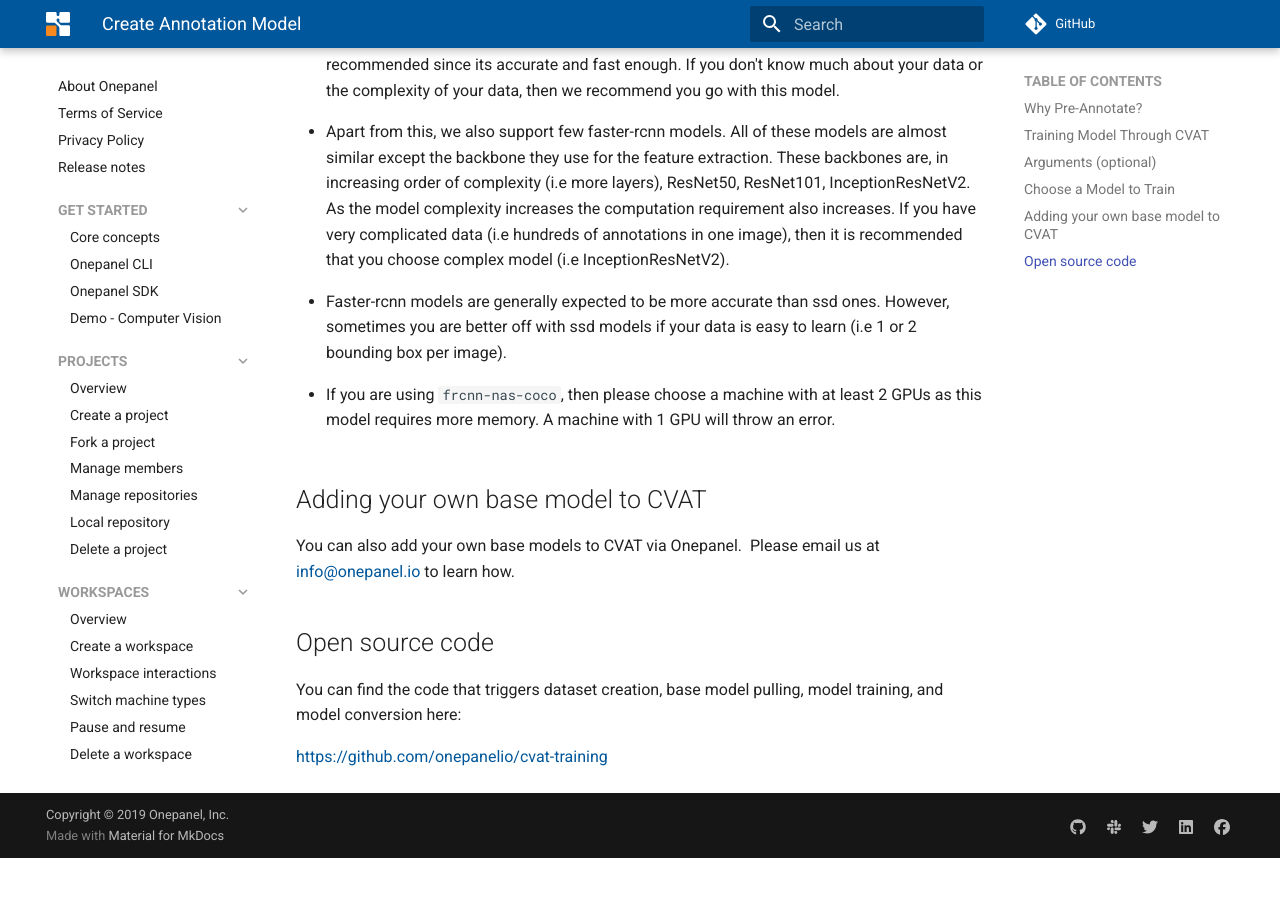
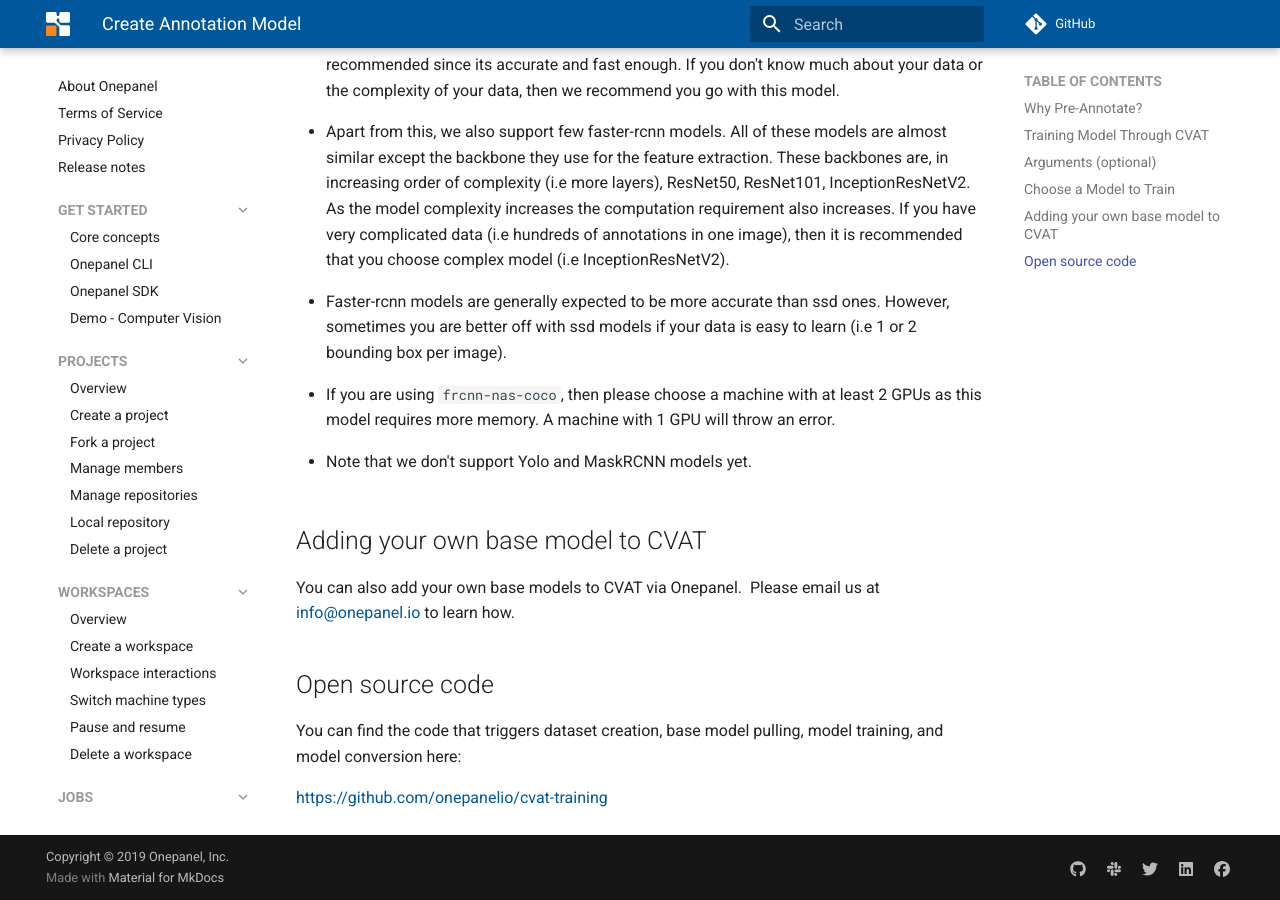
Before and after one commit to onepanelio/docs, an MkDocs documentation site: the page built from docs/CVAT/create_annotation_model.md, in a window 1280 px wide and 900 px high, scrolled down 1796 px. Built offline with MkDocs 1.6.1 and Material for MkDocs 9.7.7, drawn with Linux system fonts in a browser that asks for light colours; comment, search, counter and statistics services are not loaded; before the commit the page ends 2654 px from its top, so only the background shows below that.

Commit message:
update on models

```diff
--- a/docs/CVAT/create_annotation_model.md
+++ b/docs/CVAT/create_annotation_model.md
@@ -40,6 +40,8 @@
 
 * If you are using `frcnn-nas-coco`, then please choose a machine with at least 2 GPUs as this model requires more memory. A machine with 1 GPU will throw an error.
 
+* Note that we don't support Yolo and MaskRCNN models yet.
+
 ## Adding your own base model to CVAT
 
 You can also add your own base models to CVAT via Onepanel.  Please email us at info@onepanel.io to learn how.
```
